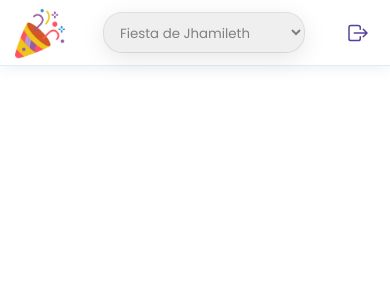
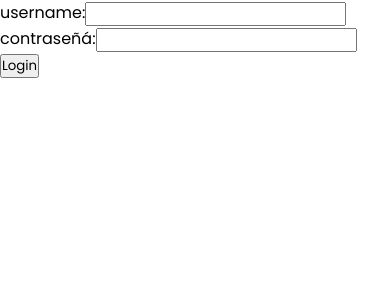
Before and after one commit to omarmendozaaa/ListParty, a React (Create React App) app: page /login in a window 390 px wide. Shown: the top 300 px of the page. Built offline with nearby package versions, Linux system fonts and the light colour scheme.

Commit message:
Private routes, localstorage user

```diff
--- a/package.json
+++ b/package.json
@@ -6,6 +6,7 @@
     "@testing-library/jest-dom": "^5.15.0",
     "@testing-library/react": "^11.2.7",
     "@testing-library/user-event": "^12.8.3",
+    "axios": "^0.24.0",
     "react": "^17.0.2",
     "react-dom": "^17.0.2",
     "react-router-dom": "^6.0.2",
--- a/src/App.js
+++ b/src/App.js
@@ -1,31 +1,53 @@
-import { Route, BrowserRouter, Routes } from "react-router-dom";
+import { Route, BrowserRouter, Routes, Navigate } from "react-router-dom";
 import "./App.css";
 import Dashboard from "./pages/Dashboard";
 import Eventos from "./pages/Eventos";
 import Invitados from "./pages/Invitados";
 import Scanner from "./pages/Scanner";
 import Staff from "./pages/Staff";
-import Sidebar  from "./components/Sidebar/Sidebar"
+import Sidebar from "./components/Sidebar/Sidebar";
 import Navbar from "./components/Navbar/Navbar";
-import { useLocalStorage } from "./Helpers/useLocalStorage";
+import Login from "./pages/Login.js";
 import { useState } from "react";
+import { useUser } from "./Hooks/useUser";
 
 function App() {
   const [sidebar, setSidebar] = useState(true);
-  const [IdEvento, setIdEvento] = useLocalStorage('IdEvento',1);
+  const { user, SetUser } = useUser();
 
   const showSidebar = () => setSidebar(!sidebar);
+
+  const LoginRoutes = () => {
+    return (
+      <div>
+        <Sidebar sidebar={sidebar} showSidebar={showSidebar} />
+        <Navbar showSidebar={showSidebar} SetUser={SetUser}/>
+        <Routes>
+          <Route path="/dashboard" element={<Dashboard />} />
+          <Route path="/eventos" element={<Eventos />} />
+          <Route path="/invitados" element={<Invitados />} />
+          <Route path="/staff" element={<Staff />} />
+          <Route path="/scanner" element={<Scanner />} />
+          <Route path="*" element={<Navigate to="dashboard"/>}/>
+
+        </Routes>
+      </div>
+    );
+  };
+  const LogoutRoutes = () => {
+    return (
+      <div>
+        <Routes>
+          <Route path="/login" element={<Login SetUser={SetUser}/>} />
+          <Route path="*" element={<Navigate to="login"/>}/>
+        </Routes>
+      </div>
+    );
+  };
+
   return (
     <BrowserRouter>
-    <Sidebar sidebar={sidebar} showSidebar={showSidebar}/>
-    <Navbar showSidebar={showSidebar} setIdEvento={setIdEvento}/>
-      <Routes>
-        <Route path="/" element={<Dashboard IdEvento={IdEvento}/>}/>
-        <Route path="/eventos" element={<Eventos/>}/>
-        <Route path="/invitados" element={<Invitados/>}/>
-        <Route path="/staff" element={<Staff/>}/>
-        <Route path="/scanner" element={<Scanner/>}/>
-      </Routes>
+      {user ? <LoginRoutes></LoginRoutes> : <LogoutRoutes></LogoutRoutes>}
     </BrowserRouter>
   );
 }
--- a/src/Helpers/useLocalStorage.js
+++ /dev/null
@@ -1,32 +0,0 @@
-import { useState } from "react";
-export function useLocalStorage(key, initialValue) {
-    // State to store our value
-    // Pass initial state function to useState so logic is only executed once
-    const [storedValue, setStoredValue] = useState(() => {
-      try {
-        // Get from local storage by key
-        const item = window.localStorage.getItem(key);
-        // Parse stored json or if none return initialValue
-        return item ? JSON.parse(item) : initialValue;
-      } catch (error) {
-        // If error also return initialValue
-        console.log(error);
-        return initialValue;
-      }
-    });
-    const setValue = (value) => {
-        try {
-          // Allow value to be a function so we have same API as useState
-          const valueToStore =
-            value instanceof Function ? value(storedValue) : value;
-          // Save state
-          setStoredValue(valueToStore);
-          // Save to local storage
-          window.localStorage.setItem(key, JSON.stringify(valueToStore));
-        } catch (error) {
-          // A more advanced implementation would handle the error case
-          console.log(error);
-        }
-      };
-      return [storedValue, setValue];
-}
--- /dev/null
+++ b/src/Hooks/useUser.js
@@ -0,0 +1,16 @@
+import { useEffect, useState } from "react"
+
+export const useUser = () => {
+    const [user, SetUser] = useState(null)
+    useEffect(()=>{
+        const loggedUserJSON = window.localStorage.getItem('loggedUser')
+        if(loggedUserJSON){
+            const user = JSON.parse(loggedUserJSON)
+            SetUser(user)
+        }
+    },[])
+    return {
+        user,
+        SetUser
+    }
+}
--- /dev/null
+++ b/src/Services/LoginService.js
@@ -0,0 +1,8 @@
+import axios from "axios";
+
+const baseUrl = "https://api-listparty.herokuapp.com/api/login"
+
+export const login = async credentials => {
+    const {data} = await axios.post(baseUrl, credentials)
+    return data
+}
--- a/src/components/Navbar/Navbar.js
+++ b/src/components/Navbar/Navbar.js
@@ -2,8 +2,16 @@ import React from "react";
 import "./Navbar.css";
 import { EventosData } from "./EventosData";
 import mainicon from "./party-popper.png";
+import { useNavigate } from "react-router";
 
-function Navbar({showSidebar, setIdEvento}) {
+function Navbar({showSidebar, setIdEvento, SetUser}) {
+  let navigate = useNavigate()
+  const handleLogout = (event) => {
+    event.preventDefault();
+    window.localStorage.removeItem("loggedUser");
+    SetUser(null)
+    navigate('../login', { replace: true });
+  };
   return (
     <header className="header">
         <div className=".MainIconNav" onClick={showSidebar}>
@@ -28,7 +36,7 @@ function Navbar({showSidebar, setIdEvento}) {
         </select>
         {console.log(localStorage.IdEvento)}
       </div>
-      <div className="logOut">
+      <div className="logOut" onClick={handleLogout}>
         <ion-icon name="log-out-outline"></ion-icon>
       </div>
     </header>
--- a/src/components/Sidebar/Sidebar.css
+++ b/src/components/Sidebar/Sidebar.css
@@ -111,6 +111,7 @@
 
 @media (max-width: 500px) {
   .sidebar.active {
-    left: -100px;
+    transition: 0ms;
+    visibility: hidden;
   }
 }
--- a/src/components/Sidebar/SidebarData.js
+++ b/src/components/Sidebar/SidebarData.js
@@ -1,7 +1,7 @@
 export const SidebarData = [
     {
         title: 'Dashboard',
-        path: '/',
+        path: '/dashboard',
         icon: 'home-outline',
     },
     {
@@ -23,10 +23,11 @@ export const SidebarData = [
         title: 'Scanner',
         path: '/scanner',
         icon: 'scan-outline',
-    },
-    {
-        title: 'Configuración',
-        path: '/',
-        icon: 'construct-outline'
     }
+    //,
+    // {
+    //     title: 'Configuración',
+    //     path: '/configuracion',
+    //     icon: 'construct-outline'
+    // }
 ]
--- /dev/null
+++ b/src/pages/Login.js
@@ -0,0 +1,48 @@
+import React, { useState } from "react";
+import { useNavigate } from "react-router";
+import { login } from "../Services/LoginService";
+
+function Login({ SetUser }) {
+  const [username, setUsername] = useState("");
+  const [password, setPassword] = useState("");
+
+  let navigate = useNavigate();
+
+  const handleLogin = async (event) => {
+    event.preventDefault();
+    await login({ username, password })
+      .then((user) => {
+        window.localStorage.setItem("loggedUser", JSON.stringify(user));
+        SetUser(user);
+        navigate("../dashboard", { replace: true });
+      })
+      .catch((err) => {
+        console.log("Usuario o contraseña invalido");
+      });
+  };
+  return (
+    <form>
+      <div>
+        <label>username:</label>
+        <input
+          type="text"
+          value={username}
+          name="username"
+          onChange={(e) => setUsername(e.target.value)}
+        ></input>
+      </div>
+      <div>
+        <label>contraseñá:</label>
+        <input
+          type="password"
+          value={password}
+          name="password"
+          onChange={(e) => setPassword(e.target.value)}
+        ></input>
+      </div>
+      <button onClick={handleLogin}>Login</button>
+    </form>
+  );
+}
+
+export default Login;
```
Also changed, not shown: 1 other file (tests, documents, lock files or other folders).
